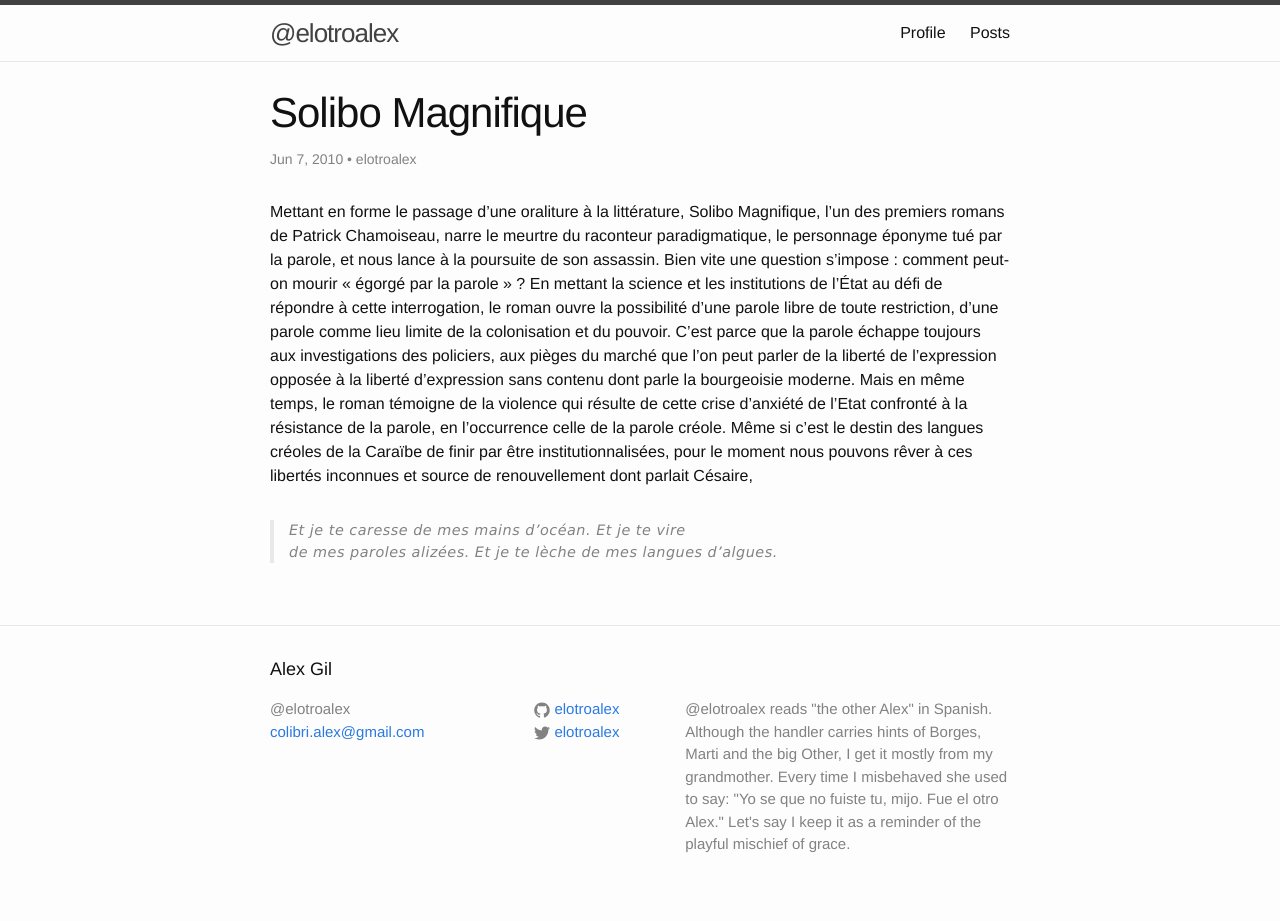
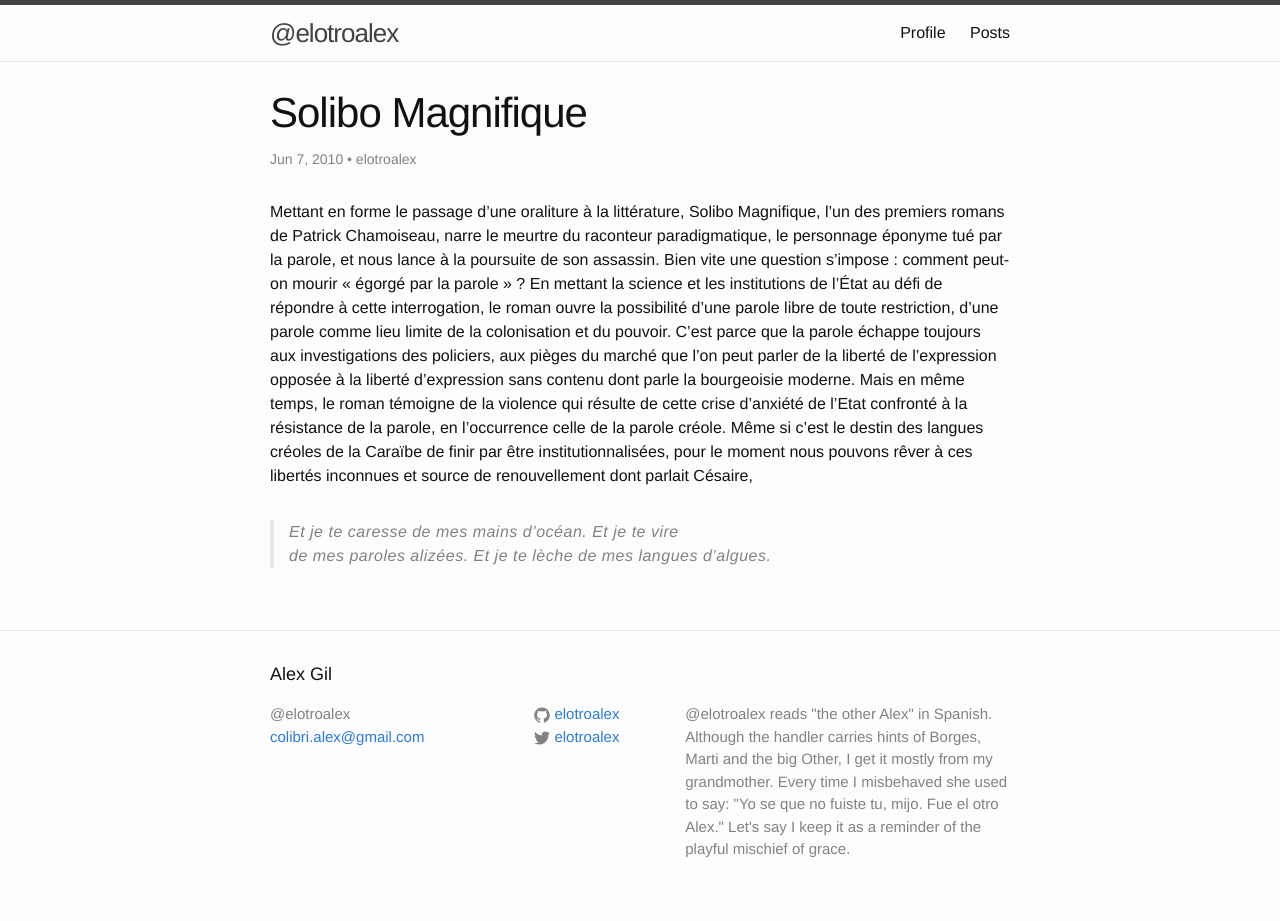
Before and after one commit to elotroalex/elotroalex, a Jekyll site: the page built from _posts/2010-06-07-solibo-magnifique.md, in a window 1280 px wide. Built offline with Jekyll 4.4.1, drawn with Linux system fonts in a browser that asks for light colours.

Commit message:
added placing cesaire to bio and changed font for blockquote

```diff
--- a/_sass/_base.scss
+++ b/_sass/_base.scss
@@ -124,11 +124,11 @@ blockquote {
     color: $grey-color;
     border-left: 4px solid $grey-color-light;
     padding-left: $spacing-unit / 2;
-    font-size: .9rem;
+    font-size: 1rem;
     letter-spacing: .5px;
     font-style: italic;
     font-weight: 200;
-    font-family: Verdana, Geneva, sans-serif;
+    font-family: "Helvetica Neue", Helvetica, Arial, sans-serif;
     margin-top: 2rem;
     margin-bottom: 2rem;
 
```
Also changed, not shown: bio.md (+1 -1 lines).
